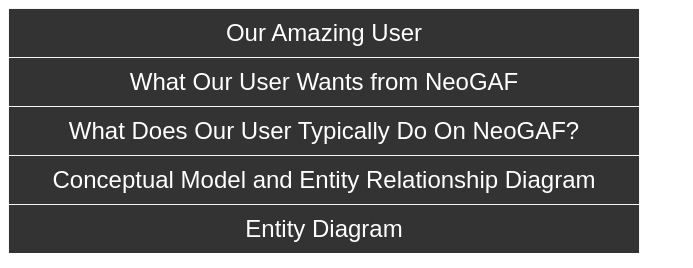
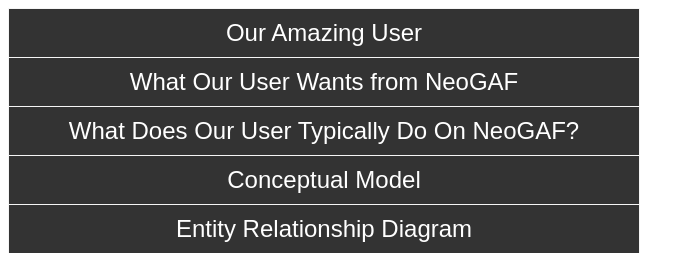
Before and after one commit to GinoVillalpando/data-design, a PHP site: page / in a window 1280 px wide. Shown: the top 268 px of the page, without its empty margins (0-693 px from the left). Run offline with PHP 8.4, Linux system fonts and the light colour scheme.

Commit message:
added Conceptual Model and Entity Relationship Diagram png

```diff
--- a/Epic/index.php
+++ b/Epic/index.php
@@ -14,9 +14,9 @@
 		<button class="buttons"><a href="case-interaction-flow.php" title="What is he even doing?" target="myFrame">
 				What Does Our User Typically Do On NeoGAF? </a></button>
 				<button class="buttons"><a href="Conceptual-Model.html" title="Conceptual Diagram" target="myFrame">
-				Conceptual Model and Entity Relationship Diagram
+				Conceptual Model
 				</a></button>
-		<button class="buttons"><a href="ERDDiagram.png" title="ERD" target="myFrame">Entity Diagram</a></button><br>
+		<button class="buttons"><a href="ERDDiagram.png" title="ERD" target="myFrame">Entity Relationship Diagram</a></button><br>
 		<iframe name="myFrame" src="https://mydata2017.org/wp-content/uploads/sites/6/2017/01/mydata_design_icon_web.jpg"
 				  class="myFrame">
 				</iframe>
```
